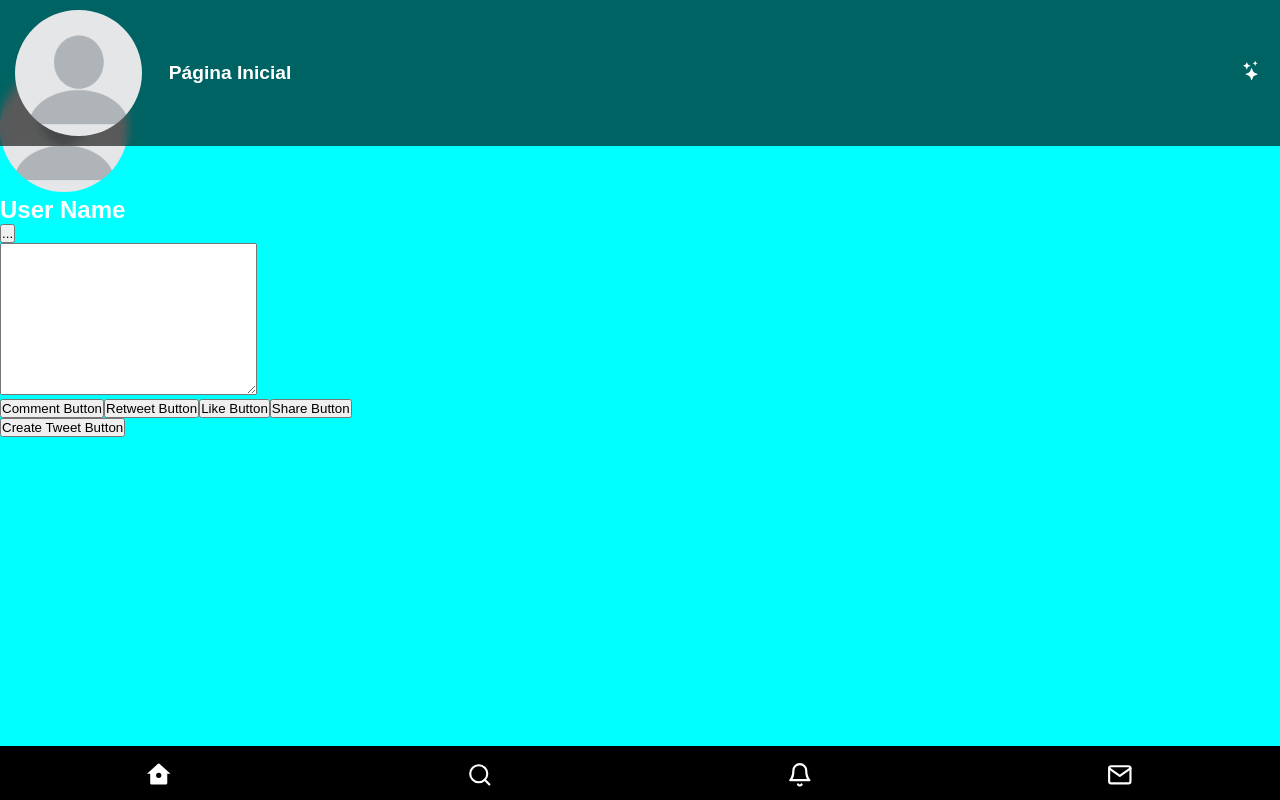
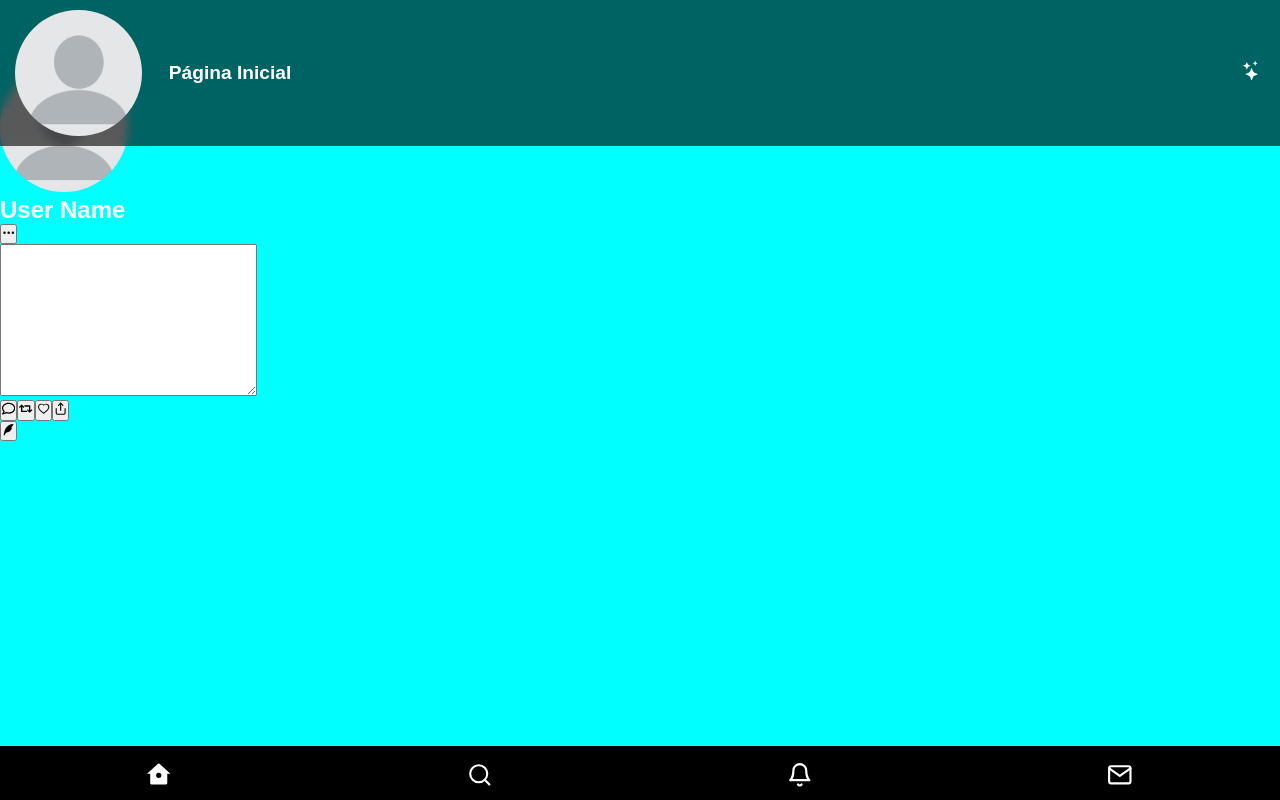
Before and after one commit to Lucky-ta/twitter2.0, a Next.js app: page /home in a window 1280 px wide. Built offline with nearby package versions, Linux system fonts and the light colour scheme.

Commit message:
Add main content page icons

```diff
--- a/src/components/Home/MainContent.tsx
+++ b/src/components/Home/MainContent.tsx
@@ -1,4 +1,9 @@
 import React from 'react';
+import { AiOutlineHeart } from 'react-icons/ai';
+import { FiShare } from 'react-icons/fi';
+import { RiQuillPenFill } from 'react-icons/ri';
+import { BsThreeDots } from 'react-icons/bs';
+import { FaRegComment, FaRetweet } from 'react-icons/fa';
 import ProfilePicture from '../../public/icons/blank-profile-picture.png';
 import { MainContentContainer, UserProfilePicture } from '.';
 
@@ -11,7 +16,7 @@ function MainContent() {
       <div>
         <h2>User Name</h2>
         <button type="button" aria-label="dots-option-button">
-          ...
+          <BsThreeDots />
         </button>
       </div>
       <div>
@@ -19,20 +24,20 @@ function MainContent() {
       </div>
       <div>
         <button type="button" aria-label="comment-button">
-          Comment Button
+          <FaRegComment />
         </button>
         <button type="button" aria-label="retweet-button">
-          Retweet Button
+          <FaRetweet />
         </button>
         <button type="button" aria-label="like-button">
-          Like Button
+          <AiOutlineHeart />
         </button>
         <button type="button" aria-label="share-button">
-          Share Button
+          <FiShare />
         </button>
       </div>
       <button type="button" aria-label="create-tweet-button">
-        Create Tweet Button
+        <RiQuillPenFill />
       </button>
     </MainContentContainer>
   );
```
